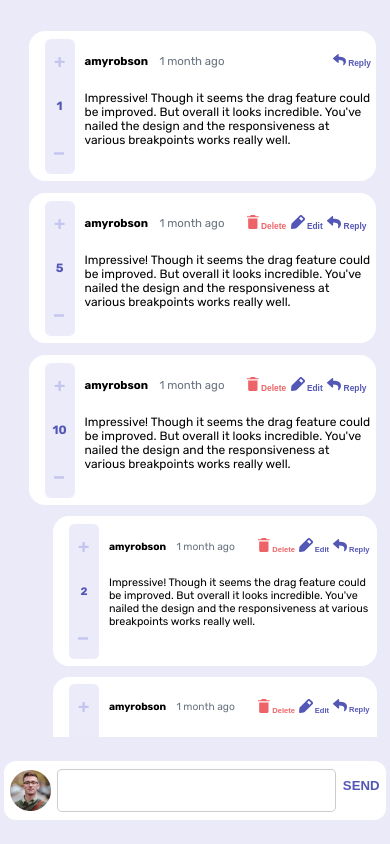
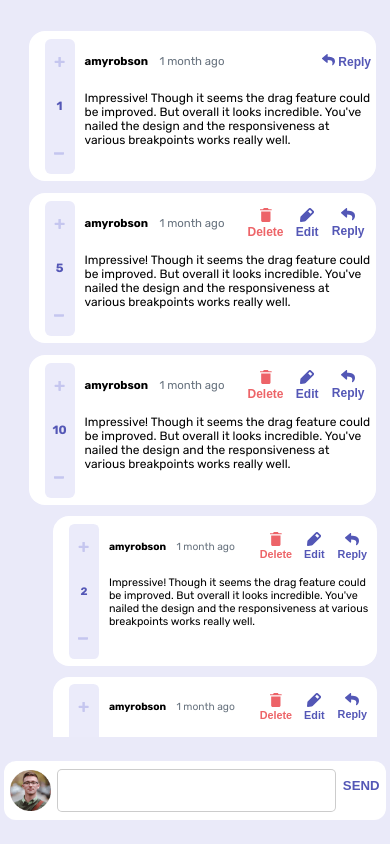
Before and after one commit to Jacks113/interactive-comments, a React (Create React App) app: page / in a window 390 px wide. Built offline with nearby package versions, Linux system fonts and the light colour scheme.

Commit message:
font size for buttons

```diff
--- a/src/App.css
+++ b/src/App.css
@@ -289,6 +289,7 @@ body {
   }
   .replyButton img, .deleteButton img, .editButton img {
     height: 20%;
+    font-size: 0.7em;
   }
   .commentHead, .commentContent {
     width: 95%;
@@ -310,10 +311,4 @@ body {
     border-radius: 5px;
   }
 }
-
-@media only screen and (max-width: 400px) {
-  .replyButton, .deleteButton, .editButton {
-    font-size: 0.7em;
-  }
-}
 /*# sourceMappingURL=App.css.map */
--- a/src/App.scss
+++ b/src/App.scss
@@ -313,6 +313,7 @@
 
   .replyButton img, .deleteButton img, .editButton img{
     height: 20%;
+    font-size: 0.7em;
   }
 
 
@@ -340,9 +341,3 @@
     border-radius: 5px;
   }
 }
-
-@media only screen and (max-width: 400px){
-  .replyButton, .deleteButton, .editButton {
-    font-size: 0.7em;
-  }
-}
```
Also changed, not shown: 1 other file (tests, documents, lock files or other folders).
